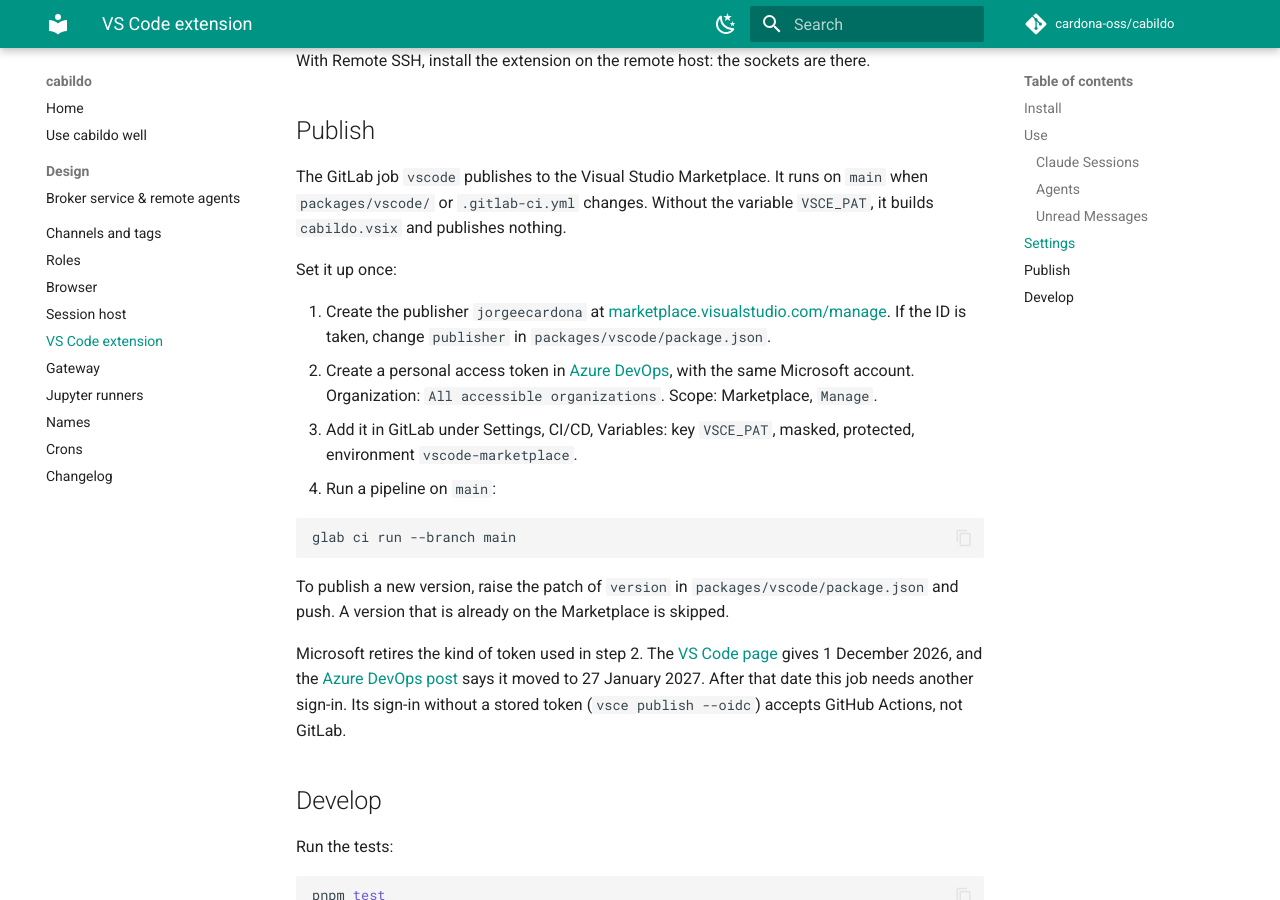
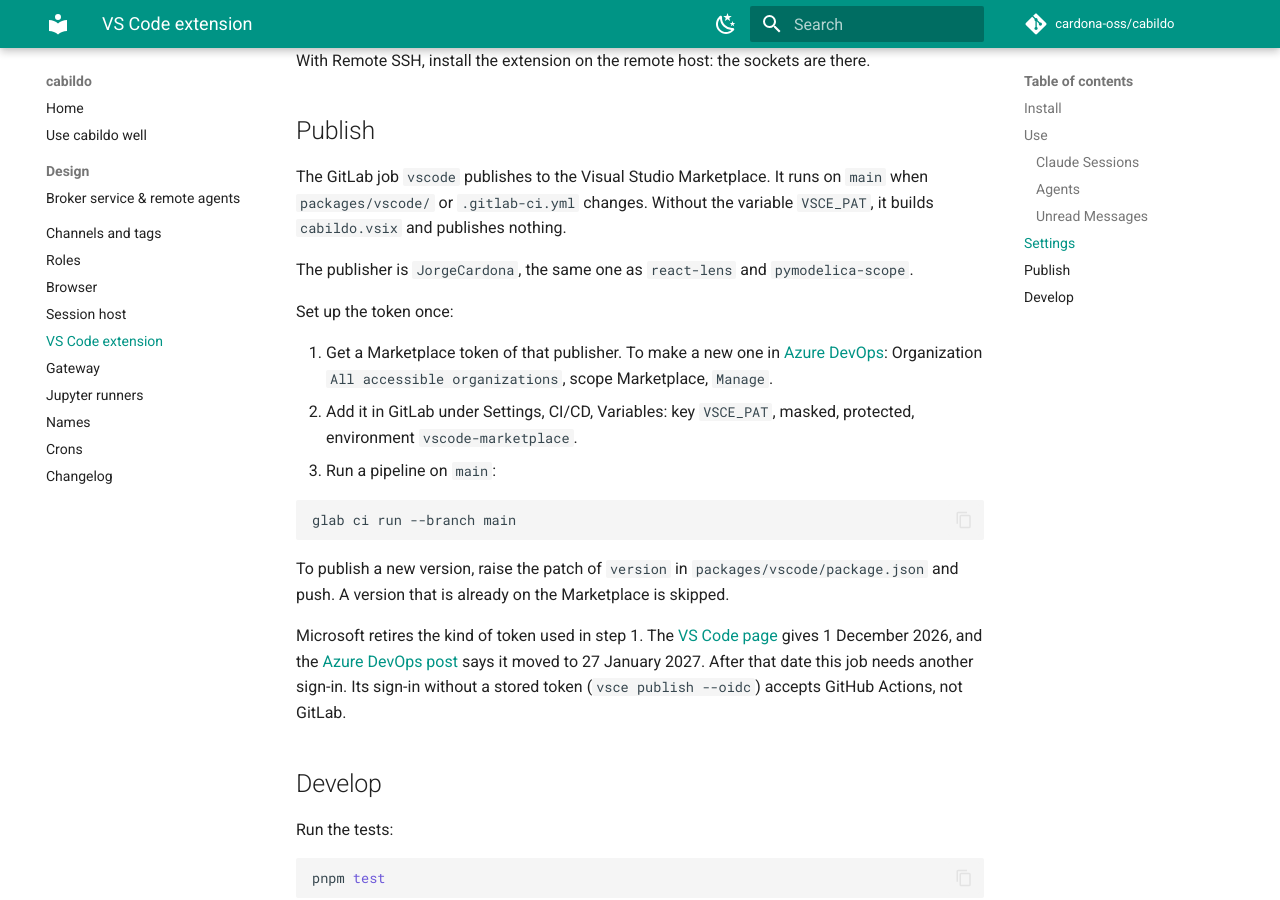
Before and after one commit to jorgeecardona/cabildo, an MkDocs documentation site: the page built from docs/vscode.md, in a window 1280 px wide and 900 px high, scrolled down 1647 px. Built offline with MkDocs 1.6.1 and Material for MkDocs 9.7.7, drawn with Linux system fonts in a browser that asks for light colours; comment, search, counter and statistics services are not loaded.

Commit message:
ci(vscode): publish under the existing publisher JorgeCardona

````diff
--- a/.gitlab-ci.yml
+++ b/.gitlab-ci.yml
@@ -94,7 +94,7 @@ vscode:
   # Scope VSCE_PAT to this environment, so the other jobs do not receive it.
   environment:
     name: vscode-marketplace
-    url: https://marketplace.visualstudio.com/items?itemName=jorgeecardona.cabildo
+    url: https://marketplace.visualstudio.com/items?itemName=JorgeCardona.cabildo
   before_script:
     - cd packages/vscode
     - corepack enable
--- a/docs/vscode.md
+++ b/docs/vscode.md
@@ -67,16 +67,16 @@ The GitLab job `vscode` publishes to the Visual Studio Marketplace. It runs on `
 `packages/vscode/` or `.gitlab-ci.yml` changes. Without the variable `VSCE_PAT`, it builds
 `cabildo.vsix` and publishes nothing.
 
-Set it up once:
+The publisher is `JorgeCardona`, the same one as `react-lens` and `pymodelica-scope`.
 
-1. Create the publisher `jorgeecardona` at
-   [marketplace.visualstudio.com/manage](https://marketplace.visualstudio.com/manage). If the ID
-   is taken, change `publisher` in `packages/vscode/package.json`.
-2. Create a personal access token in [Azure DevOps](https://dev.azure.com), with the same
-   Microsoft account. Organization: `All accessible organizations`. Scope: Marketplace, `Manage`.
-3. Add it in GitLab under Settings, CI/CD, Variables: key `VSCE_PAT`, masked, protected,
+Set up the token once:
+
+1. Get a Marketplace token of that publisher. To make a new one in
+   [Azure DevOps](https://dev.azure.com): Organization `All accessible organizations`, scope
+   Marketplace, `Manage`.
+2. Add it in GitLab under Settings, CI/CD, Variables: key `VSCE_PAT`, masked, protected,
    environment `vscode-marketplace`.
-4. Run a pipeline on `main`:
+3. Run a pipeline on `main`:
 
 ```bash
 glab ci run --branch main
@@ -85,7 +85,7 @@ glab ci run --branch main
 To publish a new version, raise the patch of `version` in `packages/vscode/package.json` and
 push. A version that is already on the Marketplace is skipped.
 
-Microsoft retires the kind of token used in step 2. The
+Microsoft retires the kind of token used in step 1. The
 [VS Code page](https://code.visualstudio.com/api/working-with-extensions/publishing-extension)
 gives 1 December 2026, and the
 [Azure DevOps post](https://devblogs.microsoft.com/devops/retirement-of-global-personal-access-tokens-in-azure-devops/)
````
Also changed, not shown: docs/issues/24-11-2026-vscode-extension-as-a-client-of-the-daemon.md (+2 -1 lines), 2 other files.
